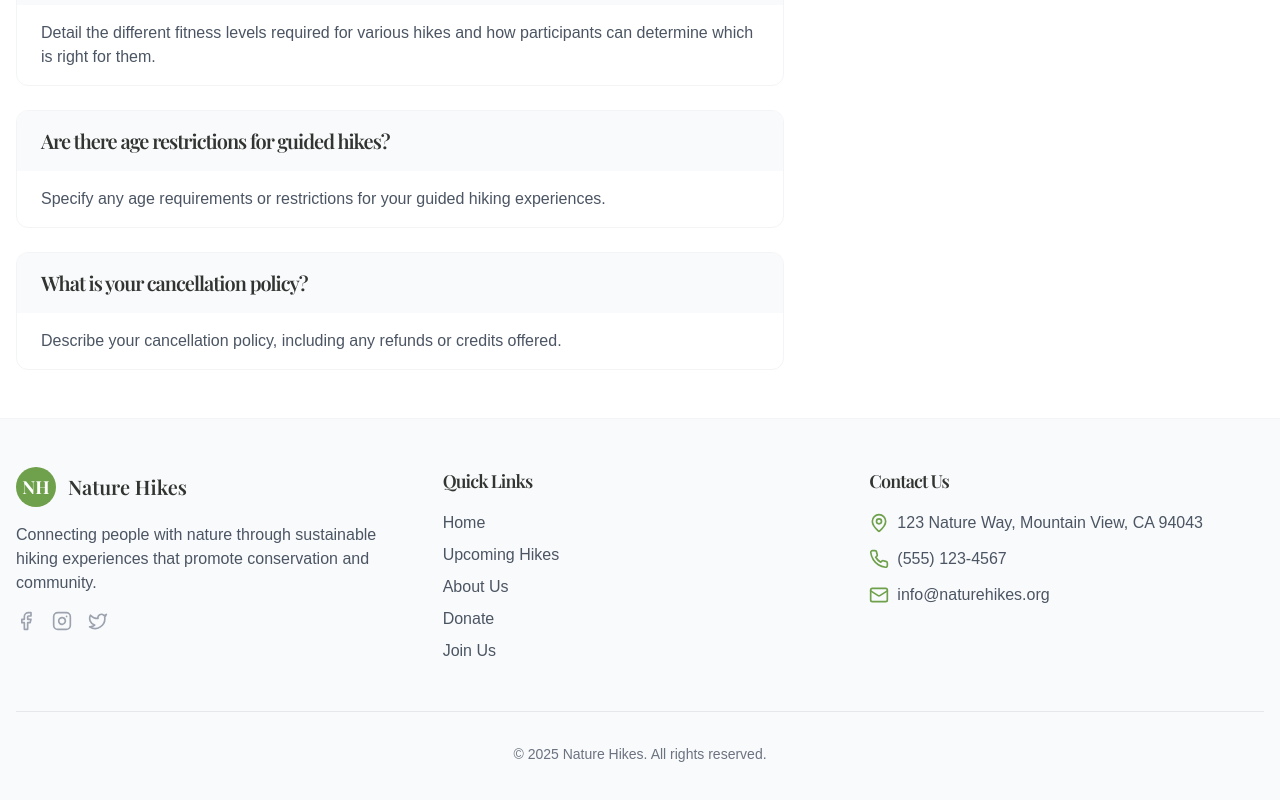
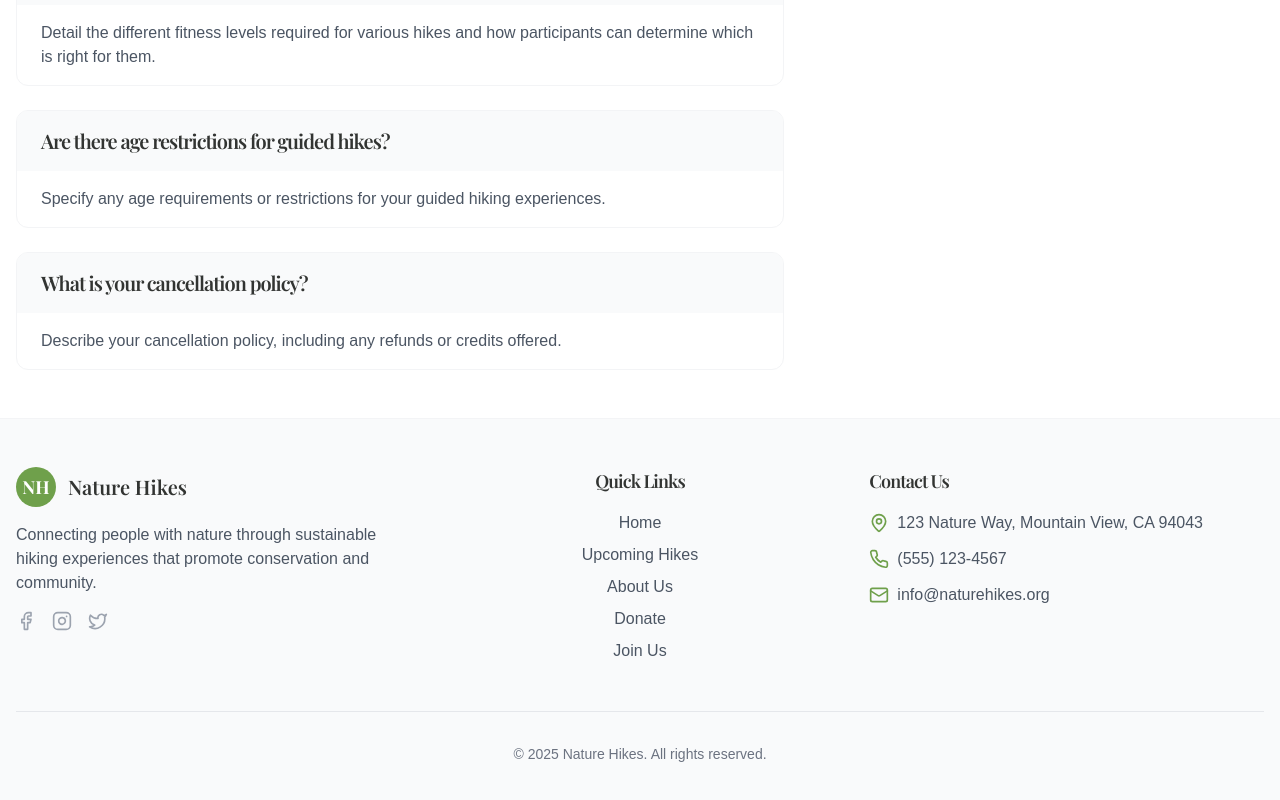
Before and after one commit to ashwitha001/CapstoneWebPlatform, a React (Vite) app: page /#/about in a window 1280 px wide. Shown: the part 1228-2028 px from the top of the page. Built offline with nearby package versions, Linux system fonts and the light colour scheme; no server answers; a web font is replaced by a local one.

Commit message:
footer changes

```diff
--- a/src/components/Footer.tsx
+++ b/src/components/Footer.tsx
@@ -1,4 +1,3 @@
-
 import React from 'react';
 import { Link } from 'react-router-dom';
 import { MapPin, Phone, Mail, Facebook, Instagram, Twitter } from 'lucide-react';
@@ -22,43 +21,43 @@
               Connecting people with nature through sustainable hiking experiences that promote conservation and community.
             </p>
             <div className="flex space-x-4">
-              <a href="#" className="text-gray-400 hover:text-nature-600 transition-colors">
+              <a href="https://www.facebook.com/" target="_blank" rel="noopener noreferrer" className="text-gray-400 hover:text-nature-600 transition-colors">
                 <Facebook className="h-5 w-5" />
               </a>
-              <a href="#" className="text-gray-400 hover:text-nature-600 transition-colors">
+              <a href="https://www.instagram.com/" target="_blank" rel="noopener noreferrer" className="text-gray-400 hover:text-nature-600 transition-colors">
                 <Instagram className="h-5 w-5" />
               </a>
-              <a href="#" className="text-gray-400 hover:text-nature-600 transition-colors">
+              <a href="https://x.com/" target="_blank" rel="noopener noreferrer" className="text-gray-400 hover:text-nature-600 transition-colors">
                 <Twitter className="h-5 w-5" />
               </a>
             </div>
           </div>
 
           {/* Quick Links */}
-          <div>
+          <div className="text-center">
             <h3 className="text-lg font-semibold mb-4">Quick Links</h3>
             <ul className="space-y-2">
-              <li>
+              <li className="flex justify-center">
                 <Link to="/" className="text-gray-600 hover:text-nature-600 transition-colors">
                   Home
                 </Link>
               </li>
-              <li>
+              <li className="flex justify-center">
                 <Link to="/hikes" className="text-gray-600 hover:text-nature-600 transition-colors">
                   Upcoming Hikes
                 </Link>
               </li>
-              <li>
+              <li className="flex justify-center">
                 <Link to="/about" className="text-gray-600 hover:text-nature-600 transition-colors">
                   About Us
                 </Link>
               </li>
-              <li>
+              <li className="flex justify-center">
                 <Link to="/donate" className="text-gray-600 hover:text-nature-600 transition-colors">
                   Donate
                 </Link>
               </li>
-              <li>
+              <li className="flex justify-center">
                 <Link to="/join-us" className="text-gray-600 hover:text-nature-600 transition-colors">
                   Join Us
                 </Link>
```
